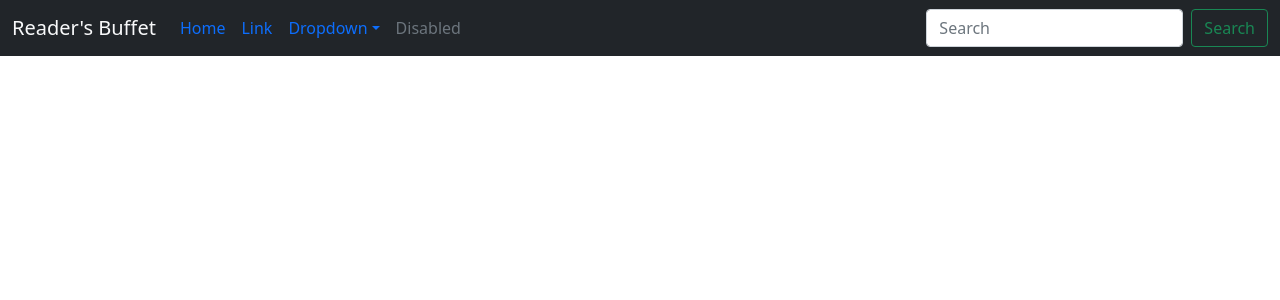
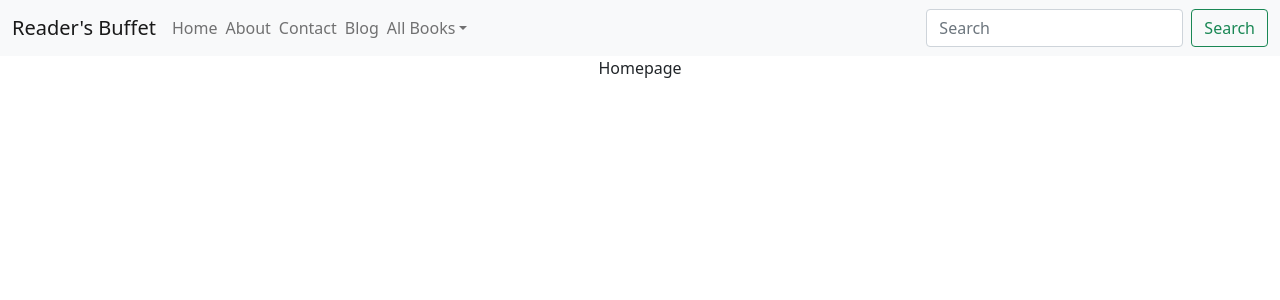
Before and after one commit to manojbastakoti/Reader-s-Buffet, a React (Create React App) app: page / in a window 1280 px wide. Shown: the top 300 px of the page. Built offline with nearby package versions, Linux system fonts and the light colour scheme.

Commit message:
Create react-navbarand routing

```diff
--- a/src/App.js
+++ b/src/App.js
@@ -1,11 +1,33 @@
-import './App.css';
-import Navbar from './components/Navbar'
+import "./App.css";
+import Navbar from "./components/Navbar";
+import ProductCard from "./components/Card";
+import React from "react";
+import {BrowserRouter,Routes,Route} from "react-router-dom";
+import About from "./components/About";
+import Blog from "./components/Blog";
+import Buy from "./components/Buy";
+import Exchange from "./components/Exchange";
+import Contact from "./components/Contact";
+import Homepage from "./components/Homepage";
+
 
 function App() {
   return (
     <div className="App">
-     <Navbar/>
+     <BrowserRouter>
 
+      <Navbar />
+      <Routes>
+        <Route path="/" element={<Homepage/>}/>
+        <Route path="/about" element={<About/>}/>
+        <Route path="/blog" element={<Blog/>}/>
+        <Route path="/buy" element={<Buy/>}/>
+        <Route path="/exchange" element={<Exchange/>}/>
+        <Route path="/contact" element={<Contact/>}/>
+
+
+      </Routes>
+     </BrowserRouter>
     </div>
   );
 }
--- /dev/null
+++ b/src/components/About.jsx
@@ -0,0 +1,7 @@
+import React from 'react'
+
+export default function About() {
+  return (
+    <div>About</div>
+  )
+}
--- /dev/null
+++ b/src/components/Blog.jsx
@@ -0,0 +1,7 @@
+import React from 'react'
+
+export default function Blog() {
+  return (
+    <div>Blog</div>
+  )
+}
--- /dev/null
+++ b/src/components/Buy.jsx
@@ -0,0 +1,7 @@
+import React from 'react'
+
+export default function Buy() {
+  return (
+    <div>Buy</div>
+  )
+}
--- /dev/null
+++ b/src/components/Card.jsx
@@ -0,0 +1,26 @@
+import "../styles/Card.css";
+import React from "react";
+import Button from 'react-bootstrap/Button';
+import Card from 'react-bootstrap/Card';
+
+function ProductCard() {
+  return (
+    <Card style={{ width: '18rem' }}>
+      <Card.Img variant="top" src="holder.js/100px180" />
+      <Card.Body>
+        <Card.Title>Card Title</Card.Title>
+        <Card.Text>
+          Some quick example text to build on the card title and make up the
+          bulk of the card's content.
+        </Card.Text>
+        <Button variant="primary">Go somewhere</Button>
+      </Card.Body>
+    </Card>
+  );
+}
+
+
+export default ProductCard;
+
+
+// SPA
--- /dev/null
+++ b/src/components/Contact.jsx
@@ -0,0 +1,7 @@
+import React from 'react'
+
+export default function Contact() {
+  return (
+    <div>Contact</div>
+  )
+}
--- /dev/null
+++ b/src/components/Exchange.jsx
@@ -0,0 +1,7 @@
+import React from 'react'
+
+export default function Exchange() {
+  return (
+    <div>Exchange</div>
+  )
+}
--- /dev/null
+++ b/src/components/Homepage.jsx
@@ -0,0 +1,7 @@
+import React from 'react'
+
+export default function Homepage() {
+  return (
+    <div>Homepage</div>
+  )
+}
--- a/src/components/Navbar.jsx
+++ b/src/components/Navbar.jsx
@@ -1,41 +1,61 @@
 import '../styles/Navbar.css'
-function Navbar(){
-    return <nav className="navbar navbar-expand-lg bg-dark">
-    <div className="container-fluid">
-      <a className="navbar-brand text-light" href="#">Reader's Buffet</a>
-      <button className="navbar-toggler" type="button" data-bs-toggle="collapse" data-bs-target="#navbarSupportedContent" aria-controls="navbarSupportedContent" aria-expanded="false" aria-label="Toggle navigation">
-        <span className="navbar-toggler-icon"></span>
-      </button>
-      <div className="collapse navbar-collapse" id="navbarSupportedContent">
-        <ul className="navbar-nav me-auto mb-2 mb-lg-0">
-          <li className="nav-item">
-            <a className="nav-link active" aria-current="page" href="#">Home</a>
-          </li>
-          <li className="nav-item">
-            <a className="nav-link" href="#">Link</a>
-          </li>
-          <li className="nav-item dropdown">
-            <a className="nav-link dropdown-toggle" href="#" id="navbarDropdown" role="button" data-bs-toggle="dropdown" aria-expanded="false">
-              Dropdown
-            </a>
-            <ul className="dropdown-menu" aria-labelledby="navbarDropdown">
-              <li><a className="dropdown-item" href="#">Action</a></li>
-              <li><a className="dropdown-item" href="#">Another action</a></li>
-              <li><hr className="dropdown-divider"/></li>
-              <li><a className="dropdown-item" href="#">Something else here</a></li>
-            </ul>
-          </li>
-          <li className="nav-item">
-            <a className="nav-link disabled">Disabled</a>
-          </li>
-        </ul>
-        <form className="d-flex" role="search">
-          <input className="form-control me-2" type="search" placeholder="Search" aria-label="Search"/>
-          <button className="btn btn-outline-success" type="submit">Search</button>
-          {/* Comment by Asbin Khanal */}
-        </form>
-      </div>
-    </div>
-  </nav>
+import React from 'react'
+import Button from 'react-bootstrap/Button';
+import Container from 'react-bootstrap/Container';
+import Form from 'react-bootstrap/Form';
+import Nav from 'react-bootstrap/Nav';
+import Navbar from 'react-bootstrap/Navbar';
+import NavDropdown from 'react-bootstrap/NavDropdown';
+import { LinkContainer } from 'react-router-bootstrap';
+
+function Appbar(){
+    return <Navbar bg="light" expand="lg" sticky='top'>
+    <Container fluid>
+      <LinkContainer to="/">
+        <Navbar.Brand>Reader's Buffet</Navbar.Brand>
+        </LinkContainer>
+      <Navbar.Toggle aria-controls="navbarScroll" />
+      <Navbar.Collapse id="navbarScroll">
+        <Nav
+          className="me-auto my-2 my-lg-0"
+          style={{ maxHeight: '100px' }}
+          navbarScroll
+        >
+          <LinkContainer to="/">
+          <Navbar.Text className="me-2">Home</Navbar.Text>
+          </LinkContainer>
+          <LinkContainer to="/about">
+          <Navbar.Text className="me-2">About</Navbar.Text>
+          </LinkContainer>
+          <LinkContainer to="/contact">
+          <Navbar.Text className="me-2">Contact</Navbar.Text>
+          </LinkContainer>
+          <LinkContainer to="/blog">
+          <Navbar.Text>Blog</Navbar.Text>
+          </LinkContainer>
+          <NavDropdown title="All Books" id="navbarScrollingDropdown">
+            <LinkContainer to="/buy">
+            <NavDropdown.Item href="#action3">Buy</NavDropdown.Item>
+            </LinkContainer>
+            <LinkContainer to="/exchange">
+            <NavDropdown.Item href="#action4">
+              Exchange
+            </NavDropdown.Item>
+            </LinkContainer>
+
+          </NavDropdown>
+        </Nav>
+        <Form className="d-flex">
+          <Form.Control
+            type="search"
+            placeholder="Search"
+            className="me-2"
+            aria-label="Search"
+          />
+          <Button variant="outline-success">Search</Button>
+        </Form>
+      </Navbar.Collapse>
+    </Container>
+  </Navbar>
 }
-export default Navbar
+export default Appbar
--- a/src/index.js
+++ b/src/index.js
@@ -2,7 +2,8 @@ import React from 'react';
 import ReactDOM from 'react-dom/client';
 import './index.css';
 import App from './App';
-import 'bootstrap/dist/css/bootstrap.min.css'
+import 'bootstrap/dist/css/bootstrap.min.css';
+
 
 const root = ReactDOM.createRoot(document.getElementById('root'));
 root.render(
--- /dev/null
+++ b/src/styles/Card.css
@@ -0,0 +1,150 @@
+body {
+    background-color: #EEEEEE
+}
+
+a {
+    text-decoration: none !important
+}
+
+.card-product-list,
+.card-product-grid {
+    margin-bottom: 0
+}
+
+.card {
+    width: 500px;
+    position: relative;
+    display: -webkit-box;
+    display: -ms-flexbox;
+    display: flex;
+    -webkit-box-orient: vertical;
+    -webkit-box-direction: normal;
+    -ms-flex-direction: column;
+    flex-direction: column;
+    min-width: 0;
+    word-wrap: break-word;
+    background-color: #fff;
+    background-clip: border-box;
+    border: 1px solid rgba(0, 0, 0, 0.1);
+    border-radius: 23px;
+    margin-top: 50px
+}
+
+.card-product-grid:hover {
+    -webkit-box-shadow: 0 4px 15px rgba(153, 153, 153, 0.3);
+    box-shadow: 0 4px 15px rgba(153, 153, 153, 0.3);
+    -webkit-transition: .3s;
+    transition: .3s
+}
+
+.card-product-grid .img-wrap {
+    border-radius: 0.2rem 0.2rem 0 0;
+    height: 220px
+}
+
+.card .img-wrap {
+    overflow: hidden
+}
+
+.card-lg .img-wrap {
+    height: 280px
+}
+
+.card-product-grid .img-wrap {
+    border-radius: 0.2rem 0.2rem 0 0;
+    height: 275px;
+    padding: 16px
+}
+
+[class*='card-product'] .img-wrap img {
+    height: 100%;
+    max-width: 100%;
+    width: auto;
+    display: inline-block;
+    -o-object-fit: cover;
+    object-fit: cover
+}
+
+.img-wrap {
+    text-align: center;
+    display: block
+}
+
+.card-product-grid .info-wrap {
+    overflow: hidden;
+    padding: 18px 20px
+}
+
+[class*='card-product'] a.title {
+    color: #212529;
+    display: block
+}
+
+.rating-stars {
+    display: inline-block;
+    vertical-align: middle;
+    list-style: none;
+    margin: 0;
+    padding: 0;
+    position: relative;
+    white-space: nowrap;
+    clear: both
+}
+
+.rating-stars li.stars-active {
+    z-index: 2;
+    position: absolute;
+    top: 0;
+    left: 0;
+    overflow: hidden
+}
+
+.rating-stars li {
+    display: block;
+    text-overflow: clip;
+    white-space: nowrap;
+    z-index: 1
+}
+
+.card-product-grid .bottom-wrap {
+    padding: 18px;
+    border-top: 1px solid #e4e4e4
+}
+
+.bottom-wrap-payment {
+    padding: 0px;
+    border-top: 1px solid #e4e4e4
+}
+
+.rated {
+    font-size: 10px;
+    color: #b3b4b6
+}
+
+.btn {
+    display: inline-block;
+    font-weight: 600;
+    color: #343a40;
+    text-align: center;
+    vertical-align: middle;
+    -webkit-user-select: none;
+    -moz-user-select: none;
+    -ms-user-select: none;
+    user-select: none;
+    background-color: transparent;
+    border: 1px solid transparent;
+    padding: 0.45rem 0.85rem;
+    font-size: 1rem;
+    line-height: 1.5;
+    border-radius: 0.2rem
+}
+
+.btn-primary {
+    color: #fff;
+    background-color: #3167eb;
+    border-color: #3167eb
+}
+
+.fa {
+    color: #FF5722
+}
```
Also changed, not shown: package.json (+7 -1 lines), 2 other files (tests, documents, lock files or other folders).
